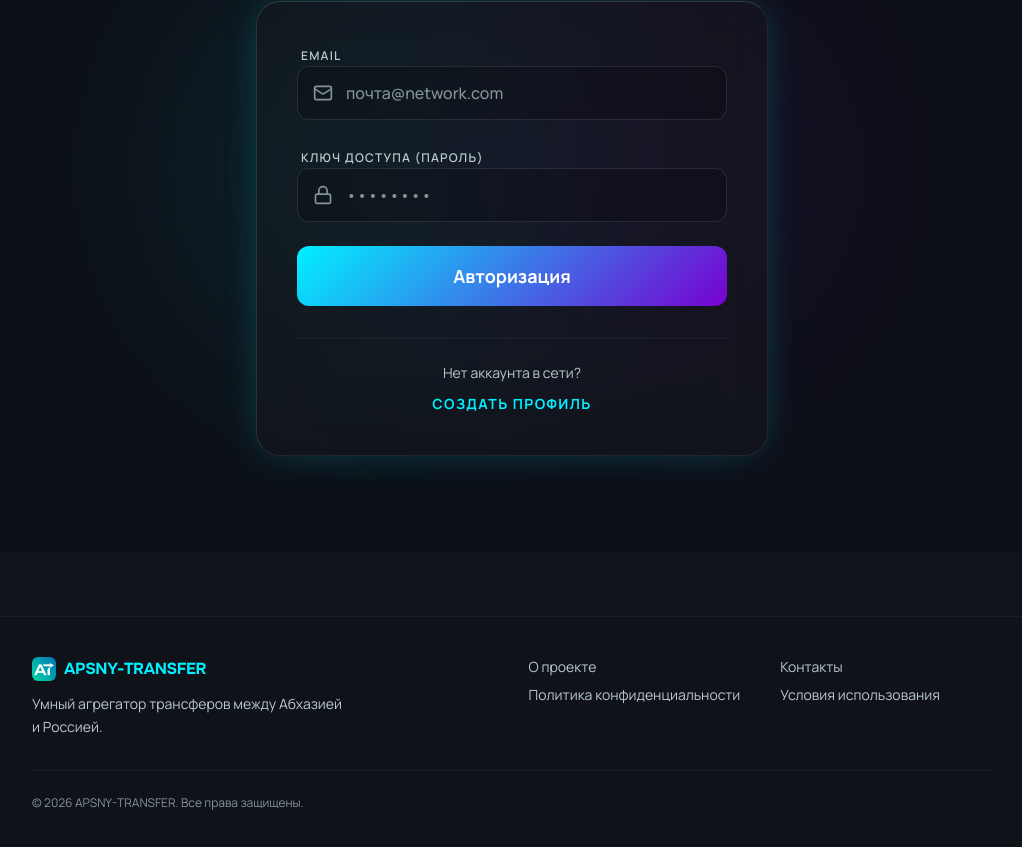
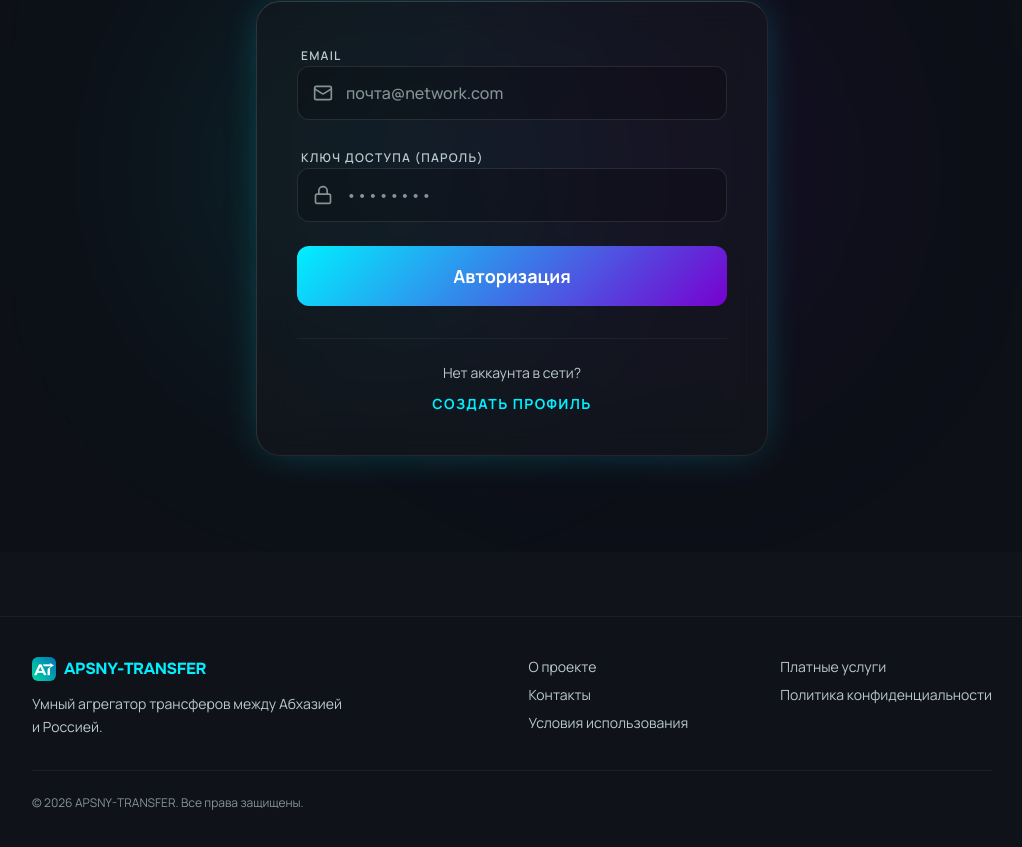
Before and after one commit to Mincorey/apsny-transfer, a React (Vite) app: page /login in a window 1280 px wide. Shown: the part 3868-4715 px from the top of the page, without its empty margins (128-1150 px from the left). Built offline with nearby package versions, Linux system fonts and the light colour scheme; no server answers; the database is empty.

Commit message:
Update Footer.tsx

```diff
--- a/src/components/layout/Footer.tsx
+++ b/src/components/layout/Footer.tsx
@@ -5,6 +5,7 @@ import { SITE } from '../../lib/siteInfo';
 
 const links = [
   { to: '/about', label: 'О проекте' },
+  { to: '/payment', label: 'Платные услуги' },
   { to: '/contacts', label: 'Контакты' },
   { to: '/privacy', label: 'Политика конфиденциальности' },
   { to: '/terms', label: 'Условия использования' },
```
